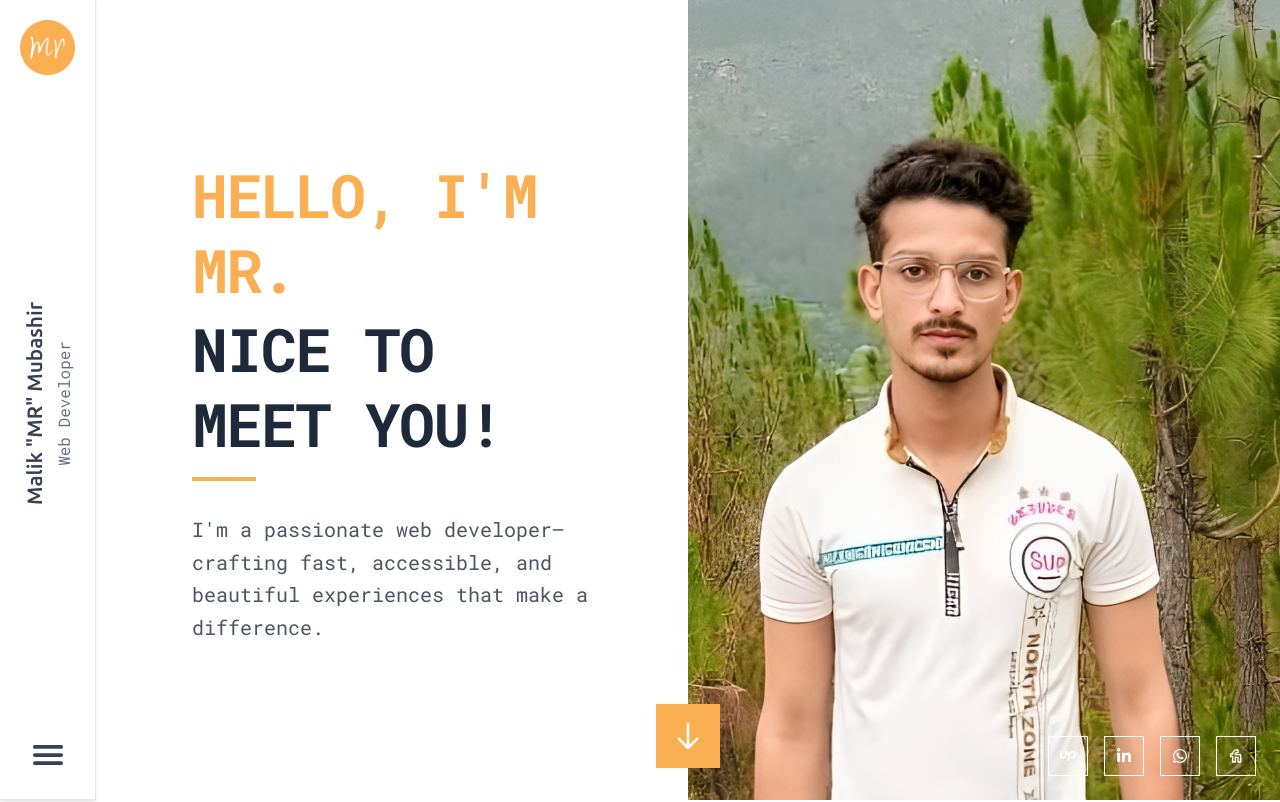
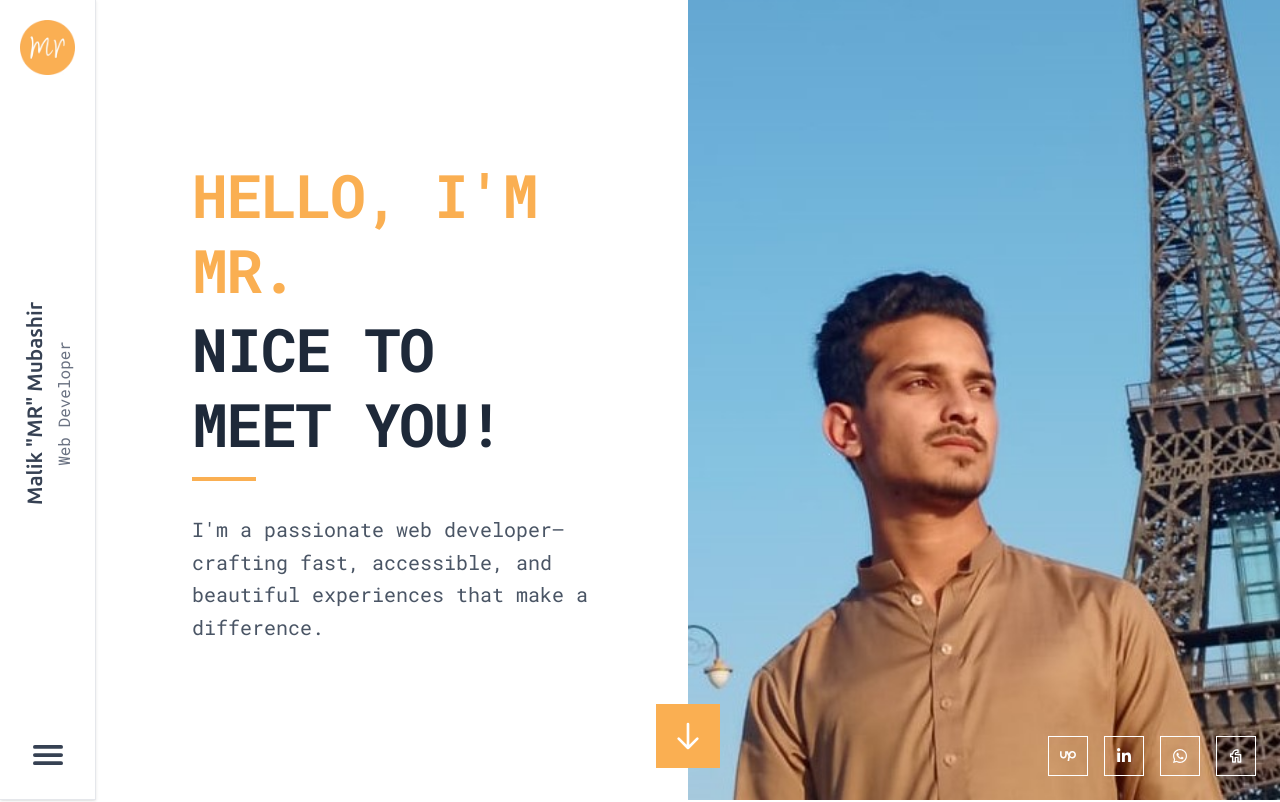
Before and after one commit to MalikMubashir200/Resume, a Next.js app: page / in a window 1280 px wide. Shown: the top 802 px of the page. Built offline with nearby package versions, Linux system fonts and the light colour scheme; no server answers.

Commit message:
Changing hero image

```diff
--- a/app/page.tsx
+++ b/app/page.tsx
@@ -14,7 +14,7 @@ export default function Home() {
         heading="HELLO, I'M MR."
         subheading="NICE TO MEET YOU!"
         description="I'm a passionate web developer—crafting fast, accessible, and beautiful experiences that make a difference."
-        imageSrc="/profile.png"
+        imageSrc="/me.jpg"
         imageAlt="Mubashir at"
         arrowLink='#about'
       />
```
Also changed, not shown: public/me.jpg (added), public/profile.png (deleted).
